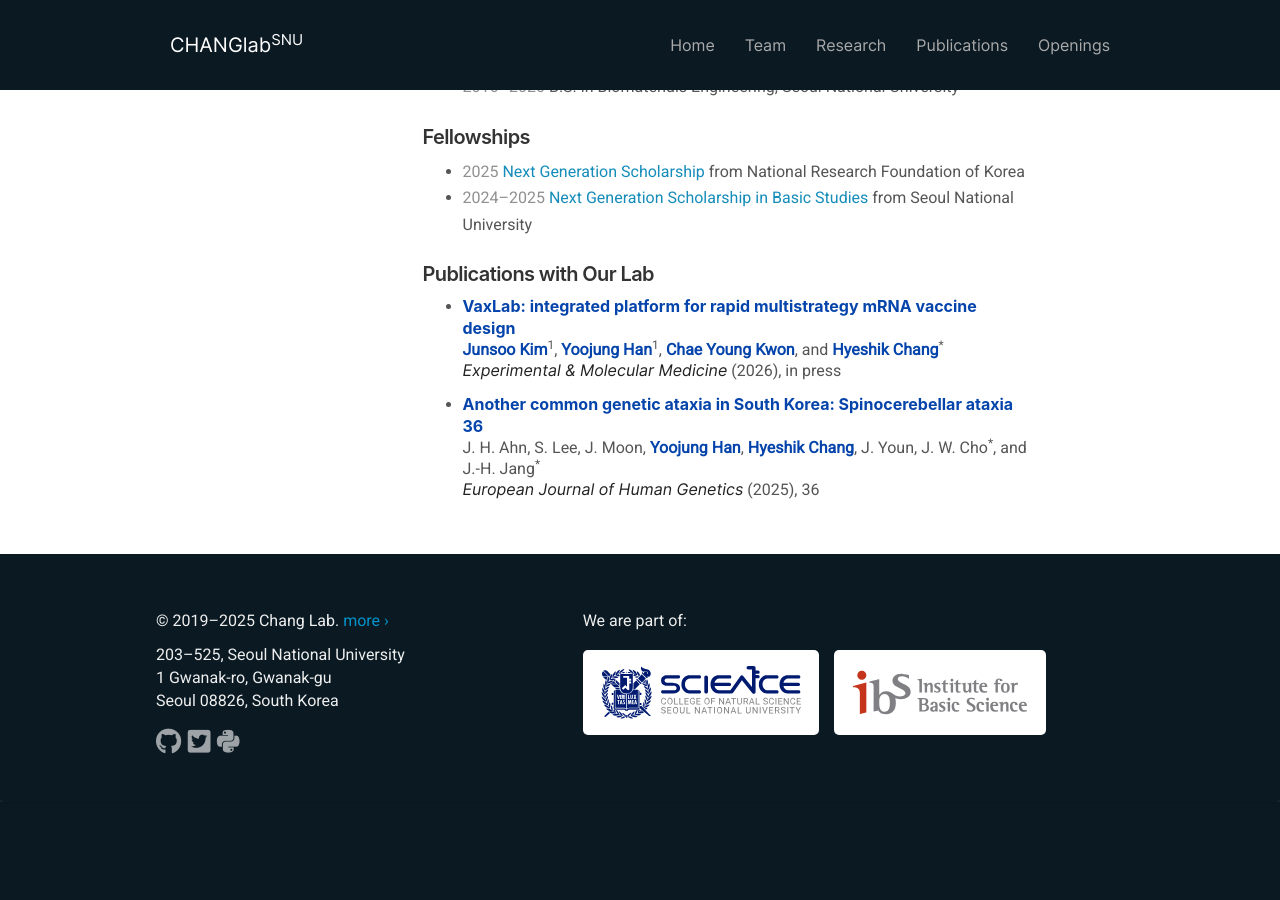
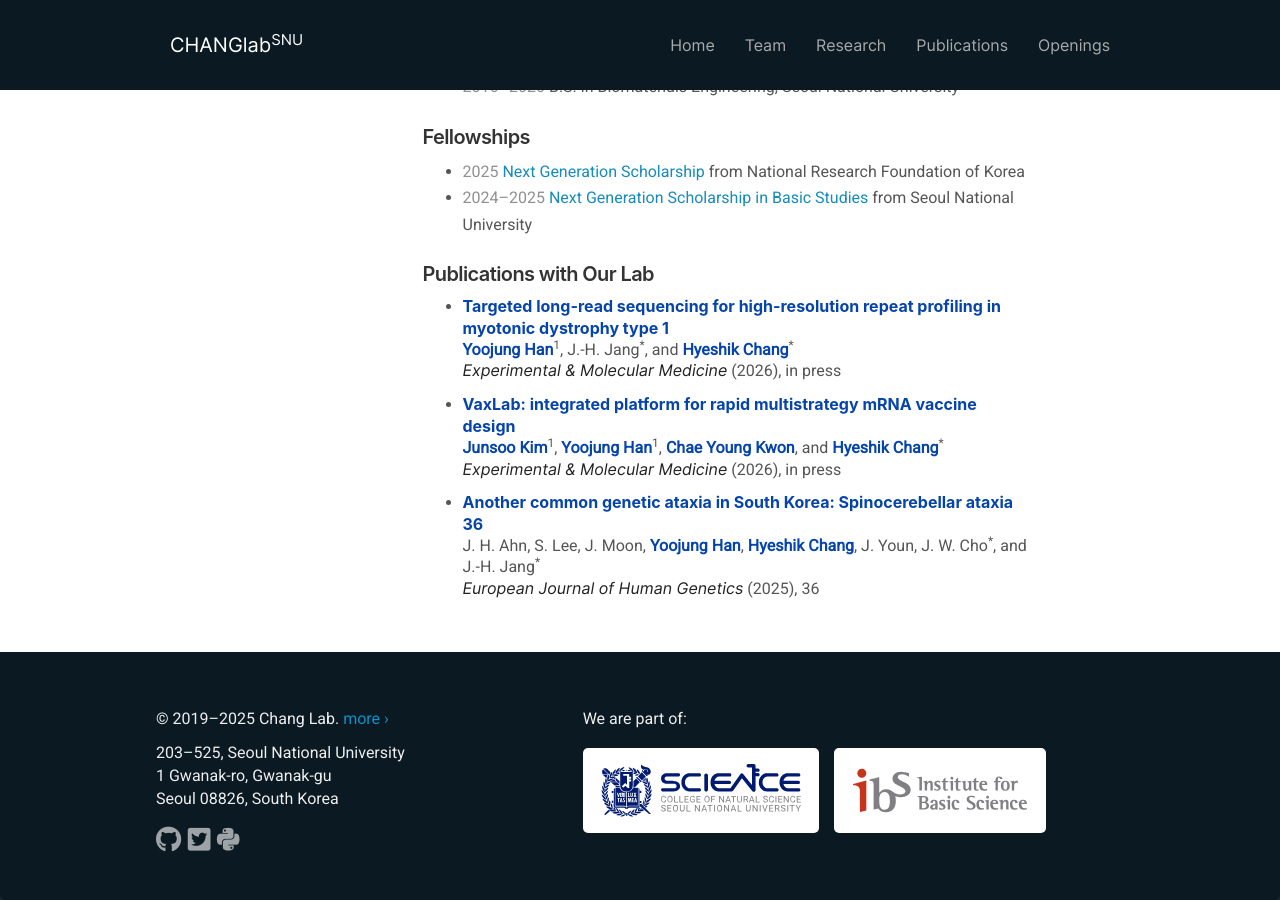
Before and after one commit to ChangLabSNU/ChangLabSNU.github.io, a Jekyll site: the page built from _pages/team/yoojung-han.md, in a window 1280 px wide and 900 px high, scrolled down 711 px. Built offline with Jekyll 4.4.1, drawn with Linux system fonts in a browser that asks for light colours; nearby versions of some CDN libraries; some web fonts are replaced; before the commit the page ends 1513 px from its top, so only the background shows below that.

Commit message:
Add the publication info for RepeatLab paper.

```diff
--- a/_data/publist.yml
+++ b/_data/publist.yml
@@ -1,3 +1,22 @@
+- authors:
+    - link: yoojung-han
+      is_first: true
+    - name: J.-H. Jang
+      is_corresponding: true
+    - link: hyeshik-chang
+      is_corresponding: true
+  title: "Targeted long-read sequencing for high-resolution repeat profiling in myotonic dystrophy type 1"
+  journal: "Experimental & Molecular Medicine"
+  vip: "in press"
+  pubdate:
+    year: 2026
+    month: Apr
+    mday: 13
+  doi: doi.org/10.1038/s12276-026-01683-6
+  marked: 1
+  link:
+    url: "https://www.nature.com/articles/s12276-026-01683-6"
+
 - authors:
     - link: junsoo-kim
       is_first: true
```
